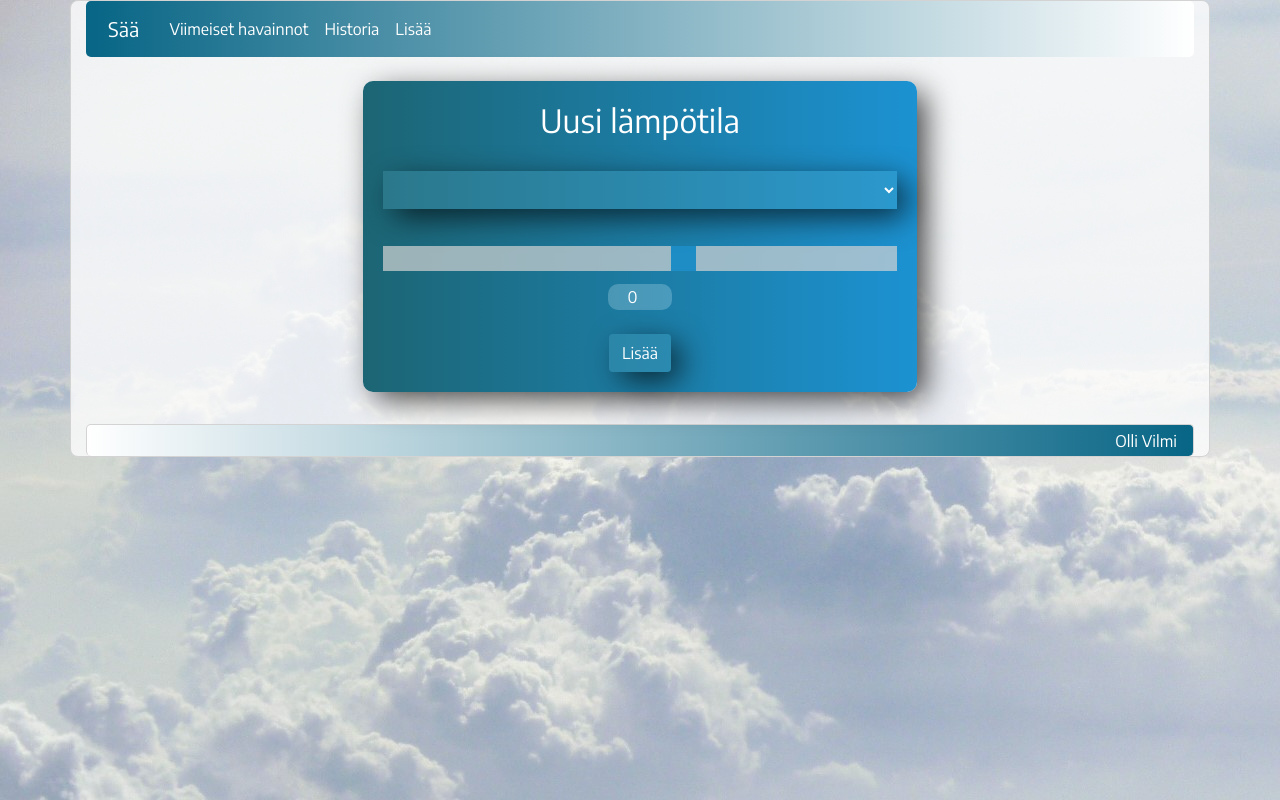
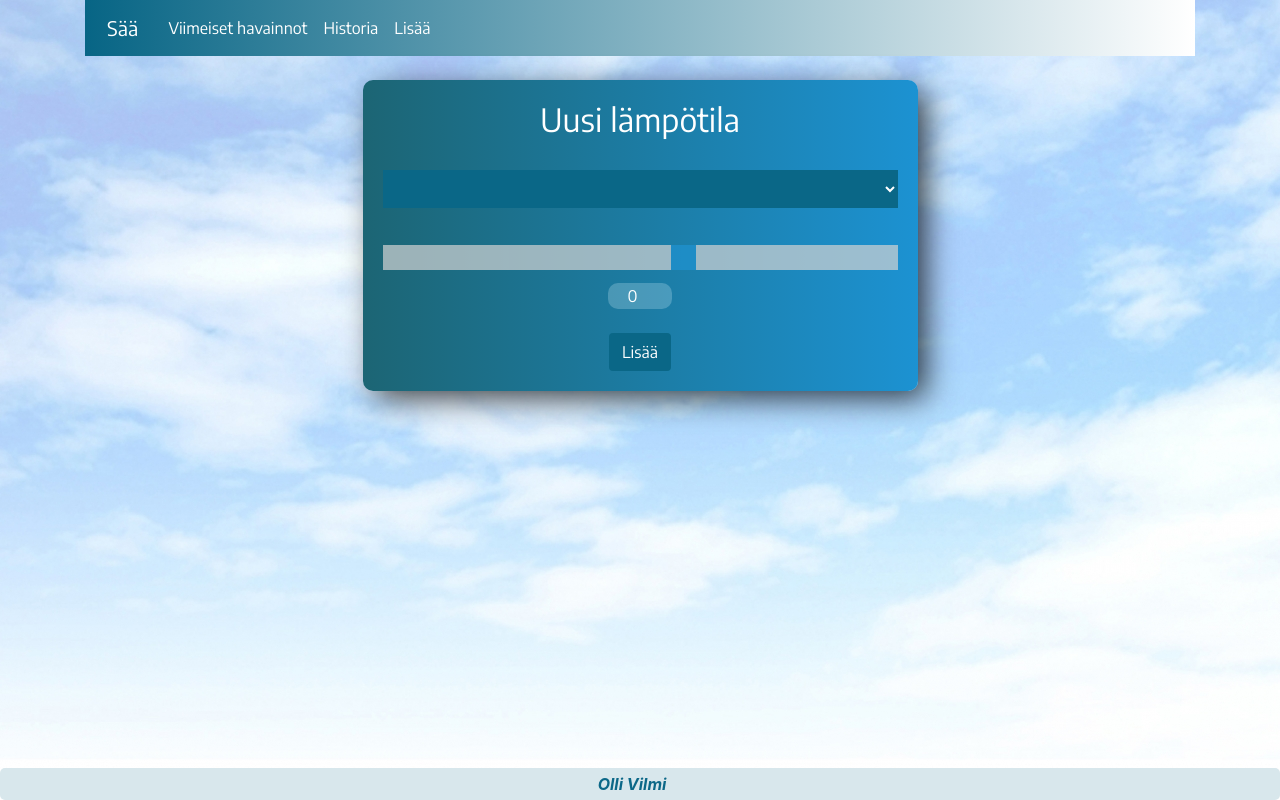
Before and after one commit to ollivilmi/weather_app, a Flask app: template templates/add.html in a window 1280 px wide. Run offline with Flask 2, Linux system fonts and the light colour scheme; the template is opened without the code that fills it, so the values that code supplies are empty; some libraries are stand-ins or nearby versions; some web fonts are replaced.

Commit message:
Footer is now on the bottom of the page, re-styling the site

```diff
--- a/static/styles.css
+++ b/static/styles.css
@@ -1,21 +1,44 @@
 .container
 {
     /* center contents */
+    min-height: 100%;
     margin-left: auto;
     margin-right: auto;
     text-align: center;
-    background-color: rgba(255, 255, 255, 0.75);
-    border-radius: 8px;
-    border: 1px solid lightgrey;
-    font-family: 'Encode Sans', sans-serif
+    font-family: 'Encode Sans', sans-serif;
+    padding-bottom: 4em;
+}
+
+.wrapper {
+    position: relative;
+    margin:0;
+    padding:0;
+    min-height: 100%;
+}
+
+@media (max-width: 575px) {
+    .container {
+        min-width: 540px;
+    }
 }
 
 html {
     height: 100%;
+    margin: 0;
+    padding: 0;
 }
 
 table {
     overflow-y: hidden;
+}
+
+.table-blue {
+    color: white;
+    background-color:#5495ab;
+}
+
+caption {
+    color: #0a6786;
 }
 
 body {
@@ -23,11 +46,10 @@ body {
     background-repeat: repeat;
     background-color: #afbbcb;
     background-attachment: fixed;
-    min-height: 100%;
+    height: 100%;
 }
 
 .navbar {
-    border-radius: 5px;
     background: #076585;
     background: -webkit-linear-gradient(to left, #fff, #076585);
     background: linear-gradient(to left, #fff, #076585);
@@ -77,20 +99,18 @@ td {
 }
 
 footer {
-    text-align: right;
+    position: absolute;
+    bottom: 0;
+    text-align: center;
     padding-right: 1em;
-    border: 1px solid lightgrey;
-    border-bottom: none;
-    margin-top: 2em;
     line-height: 2em;
     width: 100%;
     border-radius: 5px;
     height: 2em;
     margin-left: auto;
     margin-right: auto;
-    background: #076585;
-    background: -webkit-linear-gradient(to right, #fff, #076585);
-    background: linear-gradient(to right, #fff, #076585);
+    background: #d8e7ec;
+    color:
 }
 
 .number {
@@ -105,7 +125,7 @@ footer {
 
 h4 a {
     border-radius: 10px;
-    padding: 0.4em;
+    padding: 0.4em 2em 0.4em 2em;
     margin-bottom: 0.5em;
 }
 
@@ -120,10 +140,7 @@ h4 a {
 }
 
 .bg-bluewhite {
-    background:#5dafca3d;
-    -webkit-box-shadow: 10px 9px 31px -2px rgba(0,0,0,0.75);
-    -moz-box-shadow: 10px 9px 31px -2px rgba(0,0,0,0.75);
-    box-shadow: 10px 9px 31px -2px rgba(0,0,0,0.75);
+    background:#0a6787;
     color: white;
 }
 
@@ -135,11 +152,13 @@ h4 a {
 }
 
 footer a {
-    color: white;
+    color: #0c6888;
+    font-weight: bold;
+    font-style: italic;
 }
 
 footer a:hover {
-    color: lightblue;
+    color: #1c8fcc;
     text-decoration: none;
 }
 
--- a/templates/index.html
+++ b/templates/index.html
@@ -5,7 +5,7 @@
 {% endblock %}
 
 {% block main %}
-	<table class="table table-striped">
+	<table class="table table-striped table-blue">
 		<caption id="hourvalue"></caption>
 		<thead class="thead">
 			<th scope="col">Havaintopiste</th>
--- a/templates/layout.html
+++ b/templates/layout.html
@@ -19,7 +19,7 @@
     </head>
 
     <body>
-
+        <div class="wrapper">
             <div class="container">
                 <nav class="navbar navbar-expand-lg navbar-light">
                     <a class="navbar-brand  text-white" href="{{ url_for('index') }}"><span class="blue">Sää</span></a>
@@ -45,9 +45,8 @@
                 <main>
                     {% block main %}{% endblock %}
                 </main>
-
+            </div>
         <footer><a href="https://github.com/ollivilmi/weather_app">Olli Vilmi</a></footer>
         </div>
     </body>
-
 </html>
```
Also changed, not shown: static/clouds.jpg. Lines whose indentation alone changed are shown as unchanged.
